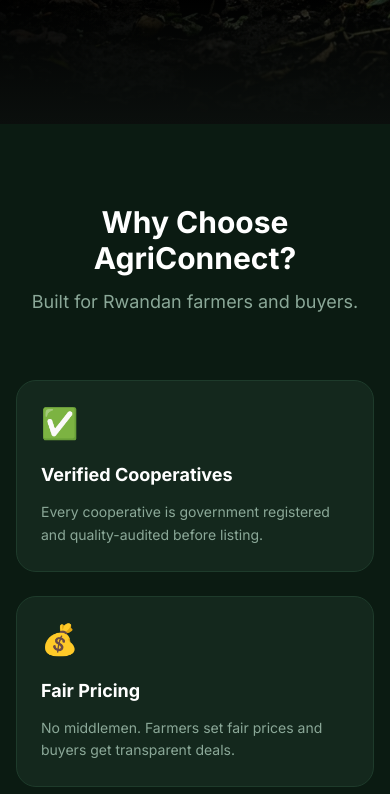
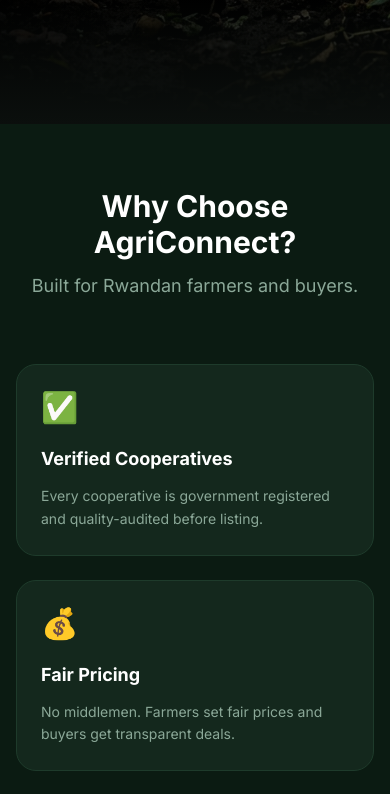
Before and after one commit to Emerance63/AGRI_connect_Frotned-end, a Next.js app: page / in a window 390 px wide. Shown: the part 720-1514 px from the top of the page. Built offline with nearby package versions, Linux system fonts and the light colour scheme.

Commit message:
chore: enhance why choose us responsiveness

```diff
--- a/src/components/landing/WhyChooseUs.tsx
+++ b/src/components/landing/WhyChooseUs.tsx
@@ -23,7 +23,7 @@ export default function WhyChooseUs() {
   ];
 
   return (
-    <section className="bg-[#0b1b12] py-20 px-4 sm:px-6 lg:px-8">
+    <section className="bg-[#0b1b12] py-16 sm:py-20 lg:py-24 px-4 sm:px-6 lg:px-8">
       <div className="max-w-7xl mx-auto">
         <div className="text-center mb-16">
           <h2 className="text-3xl font-bold text-white sm:text-4xl">
```
